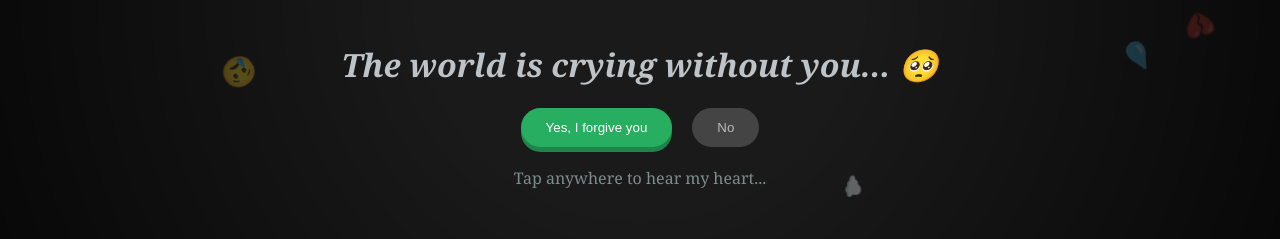
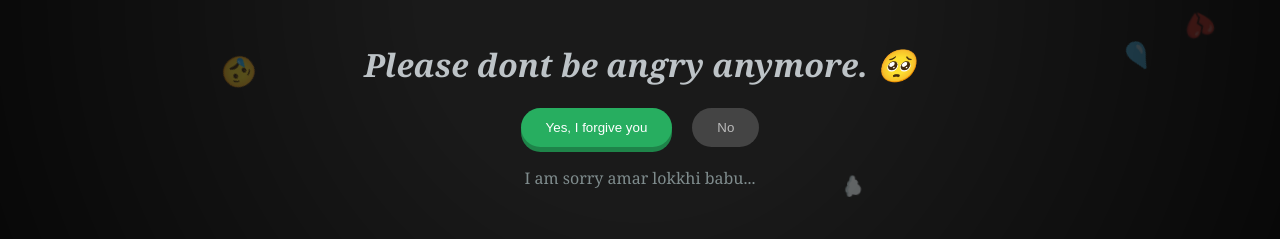
Before and after one commit to ahnfar18-code/sorryyy, a plain HTML site: page index.html in a window 1280 px wide. Shown: the part 405-644 px from the top of the page. Drawn offline with Linux system fonts and the light colour scheme.

Commit message:
Update index.html

```diff
--- a/index.html
+++ b/index.html
@@ -89,7 +89,7 @@
         <img id="mainGif" src="https://media.giphy.com/media/v1.Y2lkPTc5MGI3NjExOHp1eHByZzZueXN3Y3I5ZzR5eHByZzZueXN3Y3I5ZzR5eHByZyZlcD12MV9pbnRlcm5hbF9naWZfYnlfaWQmY3Q9Zy7o7Xf6pXp84/giphy.gif">
     </div>
 
-    <h1 id="mainTitle">The world is crying without you... 🥺</h1>
+    <h1 id="mainTitle">Please dont be angry anymore. 🥺</h1>
 
     <div class="buttons">
         <button id="yesBtn"
@@ -101,7 +101,7 @@
         <button id="noBtn" onclick="handleNoClick()">No</button>
     </div>
 
-    <p id="message">Tap anywhere to hear my heart...</p>
+    <p id="message">I am sorry amar lokkhi babu...</p>
 
     <script>
         let yesSize = 18;
```
